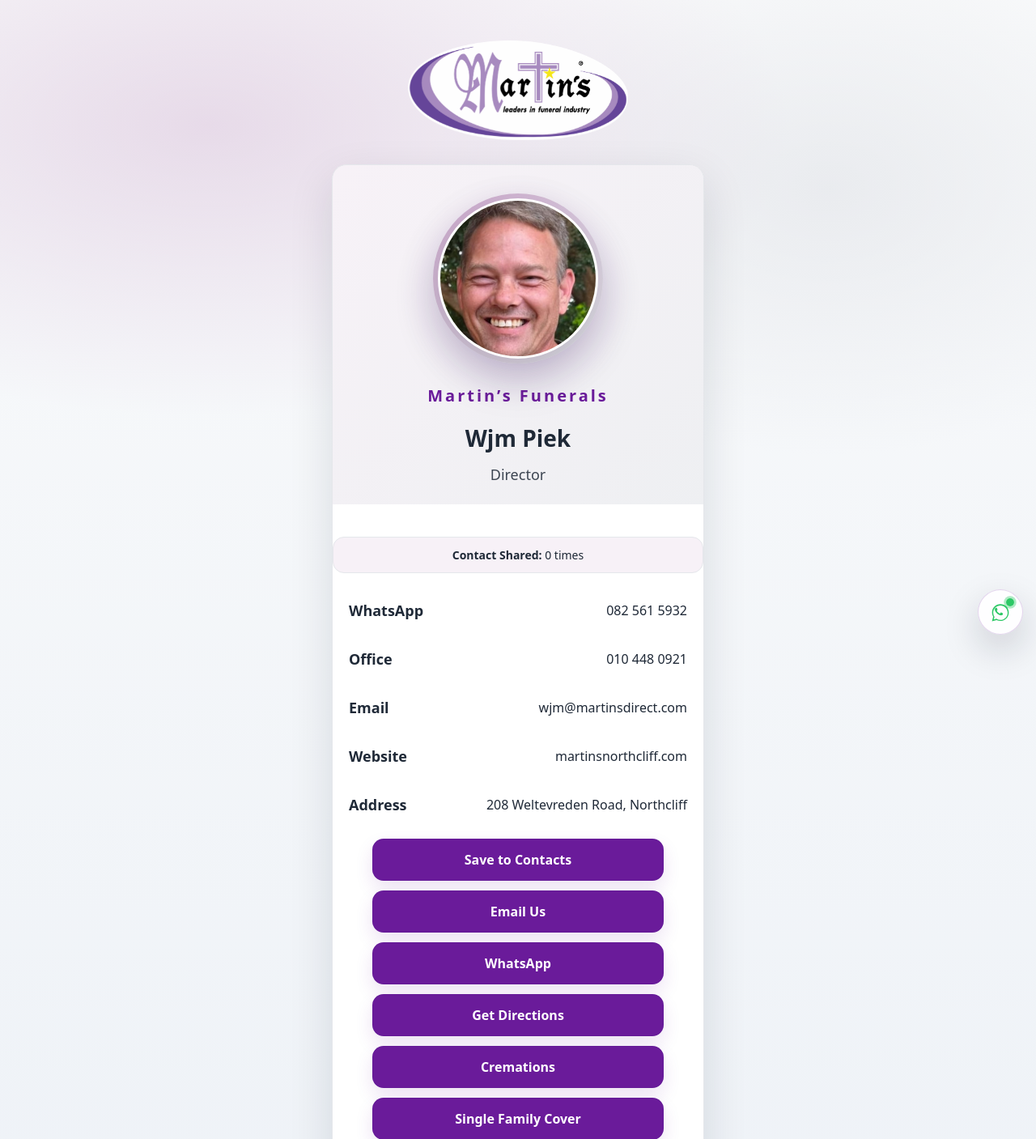
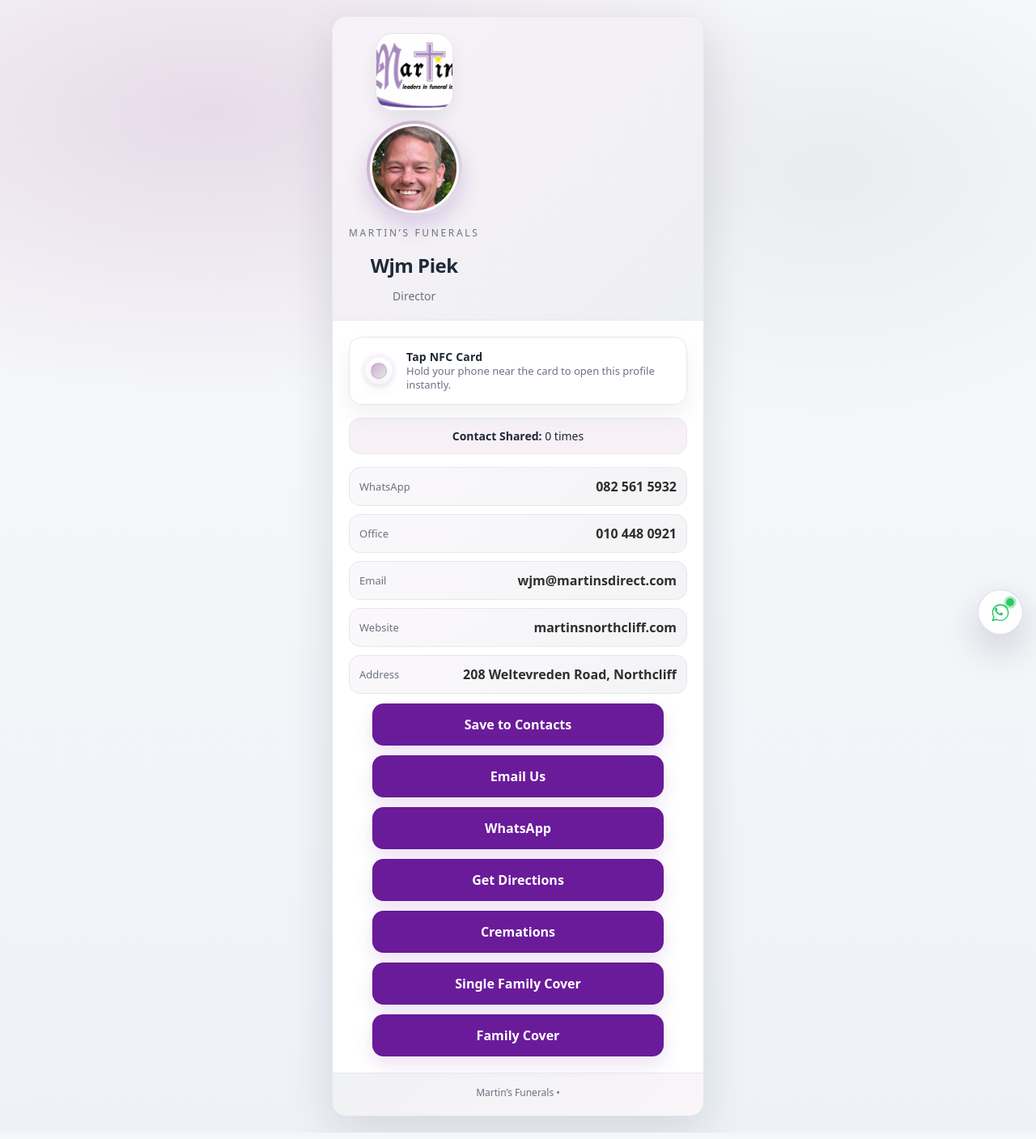
Before and after one commit to WjmPiek/martins-card-app, a Flask app: page /c/wjm in a window 1280 px wide. Shown: the top 1407 px of the page at 81% size. Run offline with Flask 3, Linux system fonts and the light colour scheme.

Commit message:
Add NFC scan tracking and share-to-number feature

```diff
--- a/app.py
+++ b/app.py
@@ -52,7 +52,8 @@ DEFAULT_COUNTERS = {
     "whatsapp_clicks": 0,
     "email_clicks": 0,
     "map_clicks": 0,
-    "share_clicks": 0
+    "share_clicks": 0,
+    "nfc_scans": 0
 }
 
 def _load_counters():
@@ -308,7 +309,13 @@ def go_share(slug):
     increment_counter(slug, "share_clicks")
     return ("", 204)
 
+@app.get("/go/nfc/<slug>")
+def go_nfc(slug):
+    c = get_card(slug)
+    if not c:
+        return abort(404)
+    increment_counter(slug, "nfc_scans")
+    return redirect(url_for("card", slug=slug))
+
 if __name__ == "__main__":
-    import os
-    port = int(os.environ.get("PORT", 5000))
-    app.run(host="0.0.0.0", port=port)
+    app.run(debug=True)
--- a/requirements.txt
+++ b/requirements.txt
@@ -1,4 +1,2 @@
 Flask>=2.3
 qrcode
-
-gunicorn
--- a/templates/admin.html
+++ b/templates/admin.html
@@ -63,6 +63,7 @@
           <th>Email</th>
           <th>Map</th>
           <th>Share</th>
+          <th>NFC</th>
         </tr>
         {% for r in rows %}
         <tr>
@@ -77,6 +78,7 @@
           <td>{{ r.email_clicks }}</td>
           <td>{{ r.map_clicks }}</td>
           <td>{{ r.share_clicks }}</td>
+          <td>{{ r.nfc_scans }}</td>
         </tr>
         {% endfor %}
       </table>
--- a/templates/card.html
+++ b/templates/card.html
@@ -6,10 +6,6 @@
   <title>{{ display_name }} | {{ org }}</title>
 
   <style>
-
-
-
-
     :root{
       /* Theme */
       --bg:#F5F6FA;                 /* soft silver background */
@@ -49,11 +45,11 @@
     }
 
     .top{
-padding:25px 20px;
+      padding:20px;
+      border-bottom:1px solid var(--line);
       display:flex;
-  flex-direction:column;
+      gap:16px;
       align-items:center;
-  justify-content:center;
       background:linear-gradient(135deg, rgba(200,162,200,0.14), rgba(229,231,235,0.65));
     }
 
@@ -61,10 +57,8 @@ padding:25px 20px;
       display:flex;
       flex-direction:column;
       align-items:center;
-  justify-content:center;
-  text-align:center;
-  gap:14px;
-  width:100%;
+      gap:12px;
+      flex: 0 0 auto;
     }
 
     .logo{
@@ -85,16 +79,12 @@ display:flex;
 
     /* Profile photo under logo */
     .profile-frame{
-width: 210px;
-  height: 210px;
-  border-radius: 999px;
-  padding: 6px;
-  background: linear-gradient(135deg, rgba(200,162,200,0.95), rgba(229,231,235,0.95));
-  box-shadow: 0 18px 45px rgba(106,27,154,0.16);
-  display:flex;
-  align-items:center;
-  justify-content:center;
-  margin: 10px 0 4px 0;
+      width:118px;
+      height:118px;
+      border-radius:50%;
+      padding:4px;
+      background:linear-gradient(135deg,var(--primary),var(--bg2));
+      box-shadow:0 12px 26px rgba(106,27,154,0.18);
     }
     .profile-frame img{
       width:100%;
@@ -107,25 +97,26 @@ width: 210px;
     .headertext{flex:1; min-width:0}
 
     .company{
-font-size: 20px;
-  font-weight: 600;
-  letter-spacing: 3px;
-  text-align: center;
-  margin-top: 8px;
-  color: #6A1B9A;
+      font-size:12px;
+      letter-spacing:.22em;
+      text-transform:uppercase;
+      color:var(--muted);
+      white-space:nowrap;
+      overflow:hidden;
+      text-overflow:ellipsis;
     }
 
     .name{
-font-size: 28px;
-  font-weight: 800;
-  text-align: center;
-  margin-top: 6px;
+      font-size:24px;
+      font-weight:850;
+      margin:6px 0 2px;
+      letter-spacing:-0.02em;
+      line-height:1.15;
     }
 
     .title{
-font-size: 18px;
-  text-align: center;
-  opacity: 0.85;
+      color:var(--muted);
+      font-size:14px;
     }
 
     .section{ padding:20px; }
@@ -134,15 +125,23 @@ font-size: 18px;
       display:flex;
       justify-content:space-between;
       align-items:center;
-  padding:18px 20px;
+      gap:10px;
+      padding:12px 12px;
+      margin-bottom:10px;
+      border-radius:14px;
+      background:linear-gradient(135deg, rgba(200,162,200,0.08), rgba(229,231,235,0.45));
+      border:1px solid var(--line);
     }
-    .row span{
-font-size:18px;
-  font-weight:700;
-}
+    .row span{color:var(--muted);font-size:13px; flex:0 0 auto;}
     .row a{
+      color:var(--text);
       text-decoration:none;
-  color:inherit;
+      font-weight:650;
+      white-space:nowrap;
+      overflow:hidden;
+      text-overflow:ellipsis;
+      max-width: 68%;
+      text-align:right;
     }
 
     /* Buttons */
@@ -385,41 +384,64 @@ body{
   box-shadow: 0 14px 28px rgba(106,27,154,0.16);
 }
 
-/* Centered v5 */
-.logo-wrap{
-          text-align:center;
-          margin: 30px 0 10px 0;
+/* Share-to-number */
+a{ text-decoration:none; }
+.share-to{
+  width: 100%;
+  max-width: 520px;
+  margin: 14px auto 18px auto;
+  padding: 16px 16px;
+  border: 1px solid rgba(106,27,154,0.14);
+  border-radius: 18px;
+  background: rgba(255,255,255,0.78);
+  backdrop-filter: blur(10px);
+  box-shadow: 0 14px 34px rgba(17,24,39,0.08);
+  text-align:left;
 }
-.logo-img{
-      max-width: 320px;
-      width: 85%;
-      height: auto;
-      display:block;
-      margin: 0 auto 20px auto;
+.share-to-title{
+  font-weight: 900;
+  font-size: 16px;
+  letter-spacing: 0.2px;
+  color: #111827;
+  margin-bottom: 4px;
 }
-.profile-wrap{
+.share-to-sub{
+  font-size: 13px;
+  color: rgba(17,24,39,0.70);
+  line-height: 1.35;
+  margin-bottom: 12px;
+}
+.share-to-row{
   display:flex;
-  justify-content:center;
-  margin: 0;
+  gap: 10px;
+  align-items:center;
 }
-.profile-img{
-width: 190px;
-  height: 190px;
-  border-radius: 999px;
-  object-fit: cover;
-  box-shadow: 0 22px 55px rgba(17,24,39,0.18);
-  border: 4px solid rgba(255,255,255,0.95);
-  background: #fff;
+#clientNumber{
+  flex: 1;
+  height: 46px;
+  border-radius: 14px;
+  border: 1px solid rgba(106,27,154,0.18);
+  padding: 0 14px;
+  font-size: 16px;
+  outline: none;
+  background: rgba(249,250,251,0.9);
 }
-.header.hero{
-  text-align:center;
-  align-items:center;
-  justify-content:center;
+#clientNumber:focus{
+  border-color: rgba(106,27,154,0.35);
+  box-shadow: 0 0 0 6px rgba(200,162,200,0.25);
 }
-
-
-
-
+.share-to-btn{
+  min-width: 104px;
+  height: 46px;
+  font-size: 16px !important;
+  font-weight: 800 !important;
+  border-radius: 14px;
+}
+.share-to-hint{
+  margin-top: 10px;
+  font-size: 12px;
+  color: rgba(17,24,39,0.55);
+}
 
 </style>
 <!-- Microsoft Clarity (Heatmap Tracking)
@@ -437,18 +459,16 @@ width: 190px;
 </head>
 
 <body>
-  <div class="logo-wrap hero">
-    <img class="logo-img" src="{{ url_for('static', filename=logo_filename) }}" alt="Logo" onerror="this.remove();">
-  </div>
-
   <div class="card">
 
     <div class="top">
   <div class="branding">
+    <div class="logo logo-lg">
+      <img src="{{ url_for('static', filename=logo_filename) }}" alt="Logo" onerror="this.remove();">
+    </div>
+
     <div class="profile-frame">
-      <div class="profile-wrap hero">
-      <img class="profile-img" src="{{ url_for('static', filename=photo_filename) }}" alt="{{ display_name }}" onerror="this.remove();">
-    </div>
+      <img src="{{ url_for('static', filename=photo_filename) }}" alt="{{ display_name }}" onerror="this.remove();">
     </div>
 
     <div class="company">{{ org }}</div>
@@ -458,7 +478,17 @@ width: 190px;
 </div>
 
 <div class="section">
-
+<div class="nfc-prompt reveal">
+  <div class="nfc-icon" aria-hidden="true">
+    <span class="ring r1"></span>
+    <span class="ring r2"></span>
+    <span class="ring r3"></span>
+    <span class="chip"></span>
+  </div>
+  <div>
+    <div class="nfc-title">Tap NFC Card</div>
+    <div class="nfc-sub">Hold your phone near the card to open this profile instantly.</div>
+  </div>
 </div>
 
 
@@ -842,5 +872,33 @@ const url = window.location.href;
   }
 </script>
 
+<script>
+  function normalizeZaNumber(raw){
+    let s = (raw || "").replace(/\s+/g,'').replace(/[^0-9+]/g,'');
+    if(!s) return "";
+    if(s.startsWith("+")) s = s.slice(1);
+    if(s.startsWith("0") && s.length === 10){
+      s = "27" + s.slice(1);
+    }
+    s = s.replace(/^00/,"");
+    return s;
+  }
+
+  async function shareToNumber(){
+    const inp = document.getElementById("clientNumber");
+    const raw = inp ? inp.value : "";
+    const num = normalizeZaNumber(raw);
+    if(!num){
+      alert("Please enter a valid client WhatsApp number.");
+      return;
+    }
+    // Count share taps (server-side)
+    try{ await fetch("{{ url_for('go_share', slug=slug) }}", {method:"GET", cache:"no-store"}); }catch(e){}
+    const url = window.location.href;
+    const text = encodeURIComponent("Hi! Here are my details: " + url);
+    window.location.href = "https://wa.me/" + num + "?text=" + text;
+  }
+</script>
+
 </body>
 </html>
```
Lines whose indentation alone changed are shown as unchanged.
